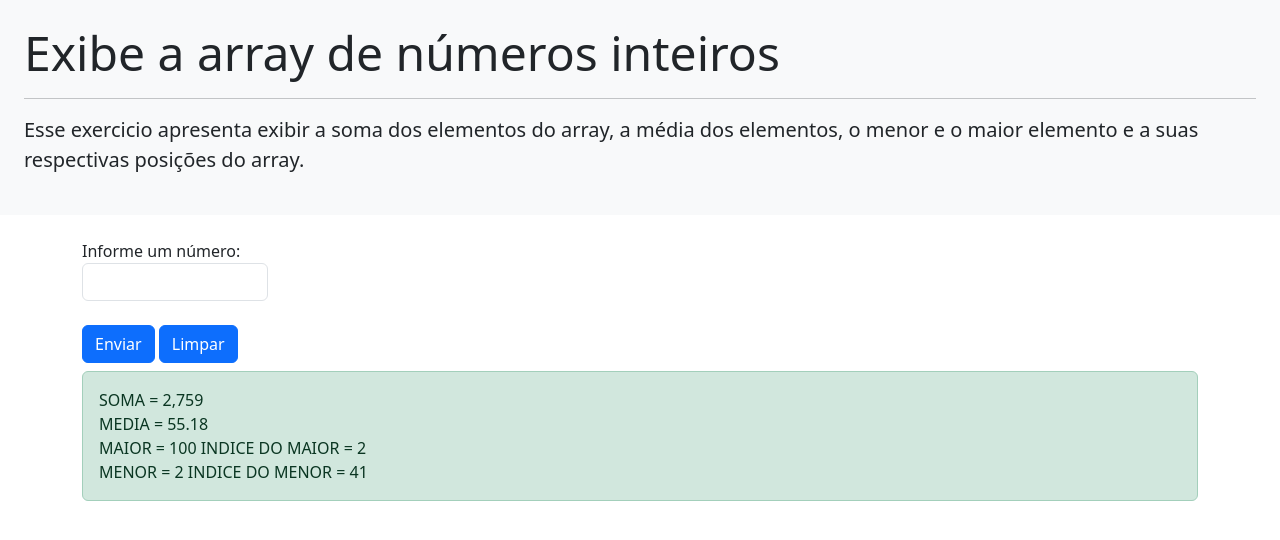
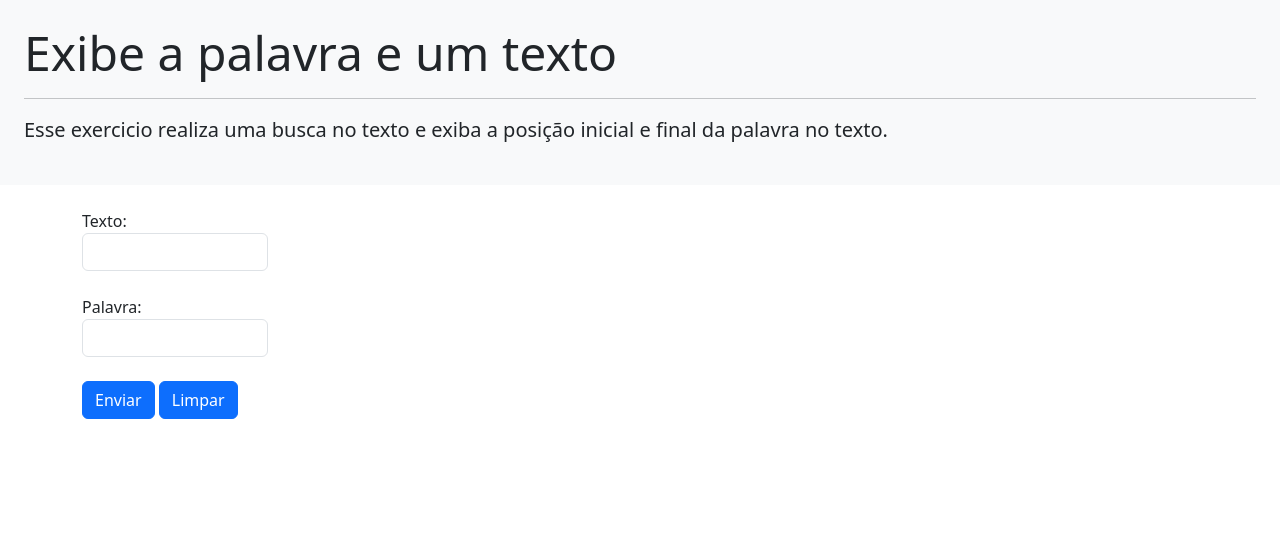
Before and after one commit to Martarelli/FATEC_linguagem_de_programa-o_IV-, a PHP site: page /ex7.php in a window 1280 px wide. Shown: the top 540 px of the page. Run offline with PHP 8.4, Linux system fonts and the light colour scheme.

Commit message:
exercicio 7

```diff
--- a/PHP/Lista2/ex7.php
+++ b/PHP/Lista2/ex7.php
@@ -1,48 +1,27 @@
 <?php
-$flag_msg = true;
+$flag_msg = null;
 $msg = "";
-$numeros = array();
 
-for ($i=0; $i < 50 ; $i++) {
-  $n = random_int(0,100);
-  array_push($numeros, $n);
+if (isset($_GET['enviar'])) {
+
+  $texto = $_GET["texto"];
+  $palavra = $_GET["palavra"];
+
+  if (!empty($palavra) && !empty($texto)) {
+    $flag_msg = true; // Sucesso
+    $existe = strpos($texto, $palavra);
+
+    if (!$existe) {
+      $msg .= "A palavra não existe no texto";
+    } else {
+      $msg .= "A palavra existe no texto";
     }
 
-$menor = 0;
-$menorIndex = 0;
-$maior = 0;
-$maiorIndex = 0;
-
-$soma = 0;
-foreach ($numeros as $key => $value) {
-  if($key === 0){
-    $menor = $value;
-    $menorIndex = $key;
-    $maior = $value;
-    $maiorIndex = $key;
+  } else {
+    $flag_msg = false;
+    $msg .= "Preencha os campos corretamente";
   }
-
-  if($value > $maior){
-    $maiorIndex = $key;
-    $maior = $value;
 }
-
-  if($value < $menor){
-    $menorIndex = $key;
-    $menor = $value;
-  }
-
-  $soma += $value;
-}
-$media = $soma / count($numeros);
-
-$msg .= "SOMA = " . number_format($soma,0) . "<br/>";
-$msg .= "MEDIA = " . number_format($media,2) . "<br/>";
-$msg .= "MAIOR = " . number_format($maior) . " INDICE DO MAIOR = " . $maiorIndex . "<br/>";
-$msg .= "MENOR = " . number_format($menor) . " INDICE DO MENOR = " . $menorIndex . "<br/>";
-
-
-
 
 ?>
 
@@ -54,24 +33,29 @@ $msg .= "MENOR = " . number_format($menor) . " INDICE DO MENOR = " . $menorIndex
     <meta name="viewport" content="width=device-width, initial-scale=1.0">
     <link href="https://cdn.jsdelivr.net/npm/bootstrap@5.3.0-alpha2/dist/css/bootstrap.min.css" rel="stylesheet" integrity="sha384-aFq/bzH65dt+w6FI2ooMVUpc+21e0SRygnTpmBvdBgSdnuTN7QbdgL+OapgHtvPp" crossorigin="anonymous">
     <script src="https://cdn.jsdelivr.net/npm/bootstrap@5.3.0-alpha2/dist/js/bootstrap.bundle.min.js" integrity="sha384-qKXV1j0HvMUeCBQ+QVp7JcfGl760yU08IQ+GpUo5hlbpg51QRiuqHAJz8+BrxE/N" crossorigin="anonymous"></script>
-    <title>ARRAY</title>
+    <title>TEXTO</title>
 </head>
 <body>
 <div class="p-4 mb-4 bg-light">
-  <h1 class="display-5">Exibe a array de números inteiros</h1>
+  <h1 class="display-5">Exibe a palavra e um texto</h1>
   <hr class="my-3">
-  <p class="lead">Esse exercicio apresenta exibir a soma dos elementos do array, a média dos elementos, o menor e o maior elemento e a suas respectivas posições do array.</p>
+  <p class="lead">Esse exercicio realiza uma busca no texto e exiba a posição inicial e final da palavra no texto.</p>
 </div>
 
 <div class="container">
 <form method="GET">
       <div class="form-group col-md-2">
-    <label for="numero">Informe um número:</label>
-    <input type="text" class="form-control" id="num" name="num" required>
+        <label for="texto">Texto:</label>
+        <input type="text" class="form-control" id="texto" name="texto" required>
+      </div>
+      <br />
+      <div class="form-group col-md-2">
+        <label for="palavra">Palavra:</label>
+        <input type="text" class="form-control" id="palavra" name="palavra" required>
       </div>
       <br />
       <button type="submit" class="btn btn-primary mb-2" name="enviar">Enviar</button>
-  <a href="ex6.php"><button type="button" class="btn btn-primary mb-2" name="limpar">Limpar</button></a>
+      <a href="ex7.php"><button type="button" class="btn btn-primary mb-2" name="limpar">Limpar</button></a>
     </form>
     <?php
     if (!is_null($flag_msg)) {
```
Lines whose indentation alone changed are shown as unchanged.
